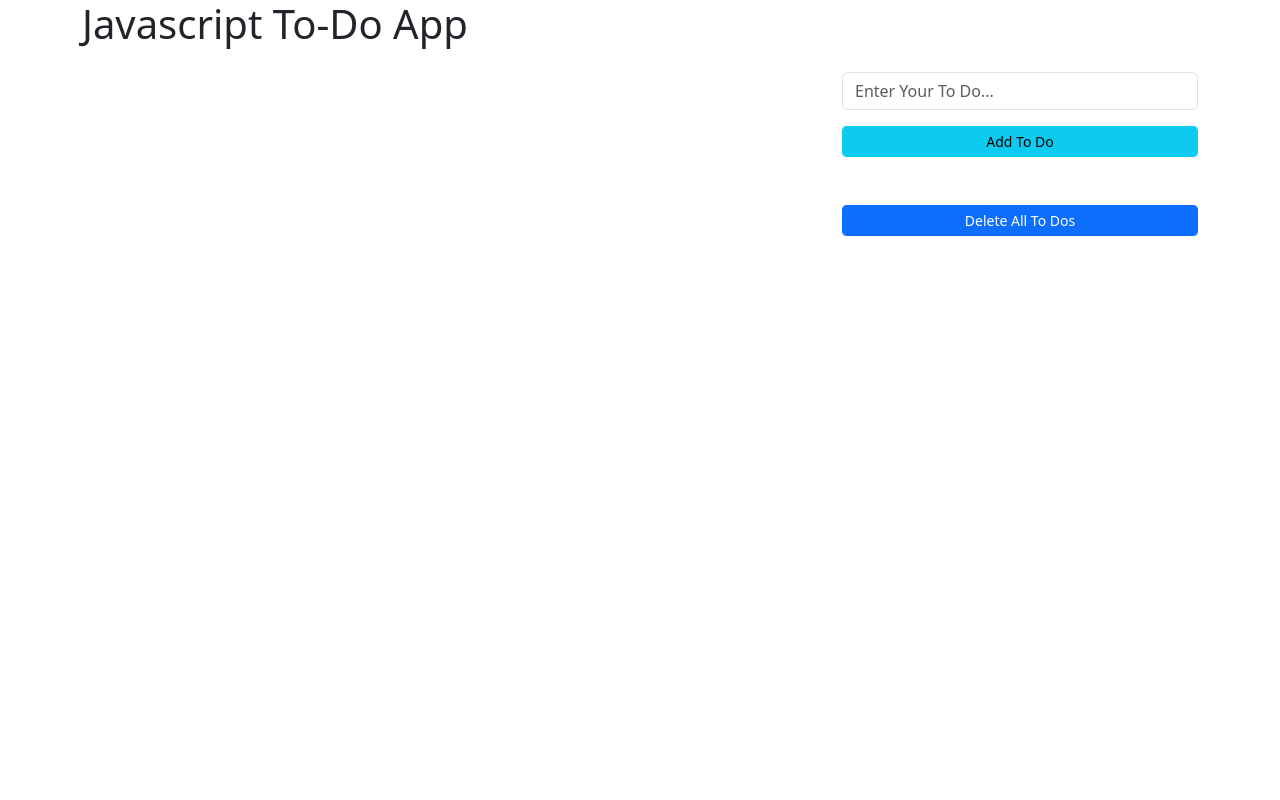
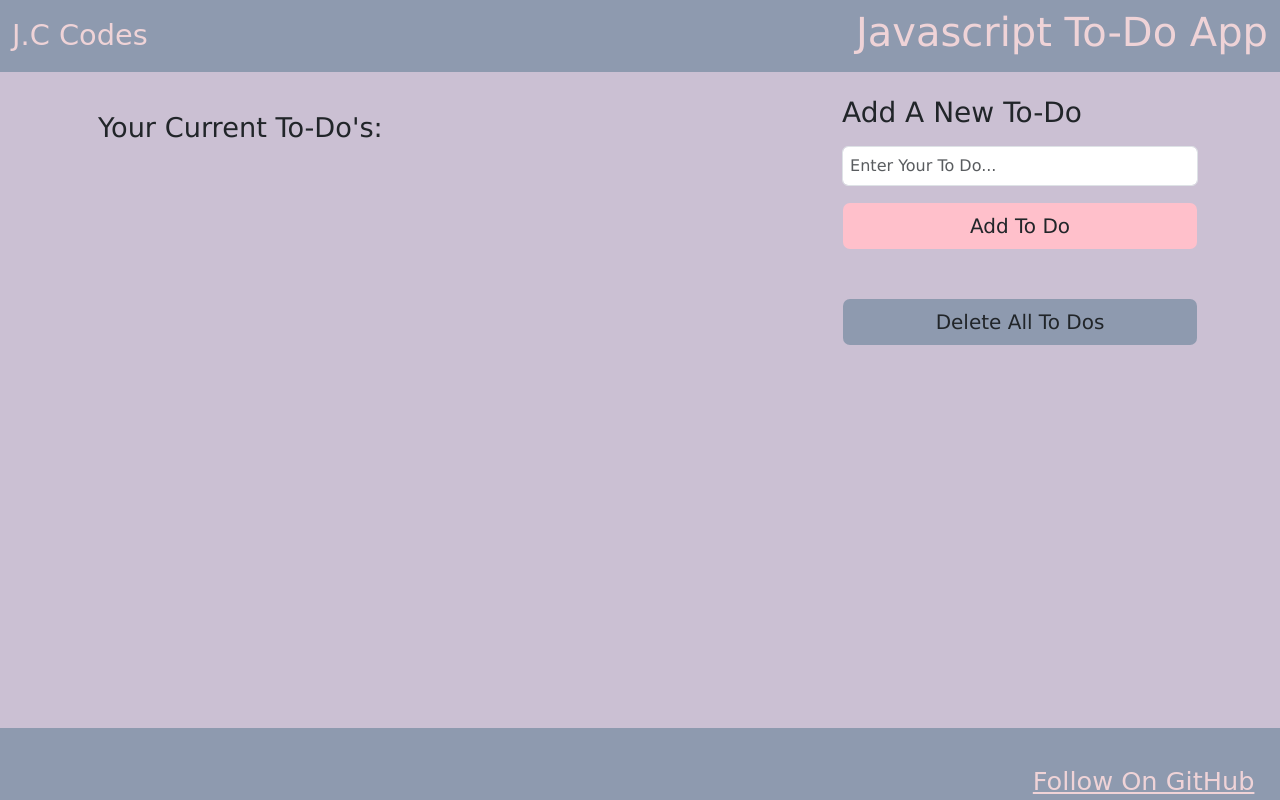
Before and after one commit to JoCal96/JS-to-do-app, a plain HTML site: page index.html in a window 1280 px wide. Drawn offline with nearby package versions, Linux system fonts and the light colour scheme; a web font is replaced by a local one.

Commit message:
Split JS into seperate file. CSS added.

```diff
--- /dev/null
+++ b/custom.css
@@ -0,0 +1,111 @@
+body {
+    background-color: #cbc0d3;
+    min-height: 100vh;
+    font-family: Verdana, Geneva, Tahoma, sans-serif;
+}
+
+/* Navbar/Head Colouring */
+.navbar {
+    background-color: #8e9aaf;
+}
+.navbar .navbar-brand {
+    font-size: 1.8em;
+    color: #efd3d7;
+    font-family: 'Comforter Brush', cursive;
+}
+
+.container1 .title {
+    text-align:right;
+    color: #efd3d7;
+}
+
+.container .subtitle {
+    padding: 1rem;
+    font-size: 1.7em;
+}
+
+/* To Do Styling */
+#todo-list {
+    font-size: 1.5em;
+}
+.todoli {
+    padding: 1.5%;
+    list-style-image: "fa-solid fa-heart" style="color: #54125a;"
+}
+
+
+/* Add-ToDo Form Styling*/
+h3 {
+    margin-bottom: 1rem;
+}
+.forminput {
+    padding: 2%;
+}
+
+/* Button Colouring */
+.btn-add {
+    background-color: pink;
+    outline: purple;
+}
+
+.btn-add:hover {
+    background-color: #efd3d7;
+}
+
+.btn-add:visited{
+    background-color: pink;
+    outline: purple;
+}
+
+.btn-add:active{
+    background-color: pink;
+    outline: purple;
+}
+
+.btn-deleteall {
+    background-color: #8e9aaf;
+}
+
+.btn-deleteall:hover {
+    background-color: rgb(84, 18, 90);
+    color: white;
+}
+
+.btn-deleteall:active {
+    background-color: rgb(84, 18, 90);
+    color: white;
+}
+
+.btn-deleteall:visited {
+    background-color: #8e9aaf;
+}
+
+.btn-delete {
+    background-color: #8e9aaf;
+    margin-left: 5%;
+}
+
+.btn-delete:hover {
+    background-color: rgb(84, 18, 90);
+    color:white;
+}
+
+
+/* Footer Editing */
+footer {
+    position: fixed;
+    bottom: 0;
+    width: 100%;
+    text-align: center;
+    height: 4.5rem;
+    background-color: #8e9aaf;
+}
+
+footer a {
+    position: absolute;
+    bottom: 0;
+    right: 2%;
+    color: #efd3d7;
+    font-size: 1.6em;
+    font-family: 'Comforter Brush', cursive;
+}
--- a/index.html
+++ b/index.html
@@ -4,108 +4,54 @@
         <meta charset="UTF-8">
         <meta name="viewport" content="width=device-width, initial-scale=1.0">
         <link rel="stylesheet" href="https://cdn.jsdelivr.net/npm/bootstrap@5.3.2/dist/css/bootstrap.min.css" integrity="sha384-T3c6CoIi6uLrA9TneNEoa7RxnatzjcDSCmG1MXxSR1GAsXEV/Dwwykc2MPK8M2HN" crossorigin="anonymous">
+        <link rel="preconnect" href="https://fonts.googleapis.com">
+        <link rel="preconnect" href="https://fonts.gstatic.com" crossorigin>
+        <link href="https://fonts.googleapis.com/css2?family=Comforter+Brush&display=swap" rel="stylesheet">
+        <link rel="stylesheet" href="custom.css">
         <script src="https://ajax.googleapis.com/ajax/libs/jquery/3.7.1/jquery.min.js"></script>
         <title>To Do App</title>
     </head>
     <body>
+        <header>
+            <nav class="navbar navbar-expand-lg">
+                <div class="container-fluid">
+                    <a class="navbar-brand" href="#">J.C Codes</a>
+                    <button class="navbar-toggler" type="button" data-bs-toggle="collapse" data-bs-target="#navbarSupportedContent" aria-controls="navbarSupportedContent" aria-expanded="false" aria-label="Toggle navigation">
+                      <span class="navbar-toggler-icon"></span>
+                    </button>
+                    <div class="container1">
+                        <h1 class="title">Javascript To-Do App</h1>
+                    </div>
+                </div>
+            </nav>
+        </header>
+
+        <main>
         <div class="container">
-            <h1>Javascript To-Do App</h1>
-
             <div class="row mt-4">
                 <div class="col-md-8">
+                    <h3 class="subtitle">Your Current To-Do's:</h3>
                     <ul id="todo-list">
                     </ul>
                 </div>
                 <div class="col-md-4">
+                    <h3>Add A New To-Do</h3>
                     <form>
-                        <input type="text" class="form-control" id="todoTitle" placeholder="Enter Your To Do...">
-                        <button onClick="newTodo()" class="addBtn btn btn-sm btn-info form-control mt-3">Add To Do</span>
+                        <input type="text" class="form-control forminput" id="todoTitle" placeholder="Enter Your To Do...">
+                        <button onClick="newTodo()" class="addBtn btn btn-add btn-lg form-control mt-3">Add To Do</span>
                     </form>
-                    <button onClick="deleteAllTodo()" class="addBtn btn btn-sm btn-primary form-control mt-5">Delete All To Dos</span>
+                    <button onClick="deleteAllTodo()" class="addBtn btn btn-deleteall btn-lg form-control mt-5">Delete All To Dos</span>
                 </div>
             </div>
         </div>
+        </main>
+
+        <footer>
+            <div class="footer-link">
+                <a href="https://github.com/JoCal96">Follow On GitHub</a>
+            </div>
+
+        </footer>
+        <script src="index.js"></script>
     </body>
-
-    <script>
-
-        var json_data = JSON.parse(localStorage.getItem('json_data'));
-
-        if (json_data) {
-            json_data.forEach(element => {
-                if (element) {
-                    newTodo(element.title, element.id);
-                }
-            });
-        }
-
-        registerEventListeners();
-
-        function registerEventListeners() {
-            $(".delete").on("click", function() {
-                var todoID = $(this).parent().attr('data-id');
-                deleteTodo(todoID);
-            });
-        }
-
-        function deleteTodo(todoID) {
-            $("li[data-id="+todoID+"]").fadeOut();
-            var json_temp = JSON.parse(localStorage.getItem('json_data'));
-            delete json_temp[todoID];
-            localStorage.setItem('json_data',
-            JSON.stringify(json_temp)
-            );
-        }
-
-        function newTodo(todoTitle, todoID) {
-            if (!todoTitle && !todoID) {
-                todoTitle = document.getElementById("todoTitle").value;
-                if (todoTitle){
-                    var todoID = storeTodoLocal(todoTitle);
-                }
-            }
-            if(todoTitle){
-                var todoHTML = '<li style="display:none" data-id="' + todoID + '">' + todoTitle + '<a href="#" class="btn btn-sm btn-outline-info m-1 delete">Delete</a></li>';
-            $("#todo-list").append(todoHTML);
-            $("li[data-id="+todoID+"]").fadeIn();
-
-            registerEventListeners();
-            console.log("new todo added");
-            console.log(listItem);
-            }
-        }
-
-        function storeTodoLocal(todoTitle) {
-            //retrieve and parse existing json from localstorage
-            var json_temp = JSON.parse(localStorage.getItem('json_data'));
-            if (!json_temp) {
-                json_temp = [];
-            }
-            var todoID = json_temp.length;
-
-            //add new todo object to JSON
-            json_temp.push({
-                "id": todoID,
-                "title": todoTitle,
-                "completed": false
-            });
-            //log updated JSON to console
-            console.log(json_temp);
-            //stringify updated JSON and store back in localStorage
-            localStorage.setItem('json_data',
-            JSON.stringify(json_temp)
-            );
-            //return ID of new todo
-            return todoID;
-        }
-
-        function deleteAllTodo() {
-            if (confirm("Are you sure you want to delete all your To Dos?")) {
-            localStorage.removeItem('json_data');
-            $("#todo-list").empty();
-            }
-        }
-
-    </script>
-
 </html>
--- /dev/null
+++ b/index.js
@@ -0,0 +1,79 @@
+var json_data = JSON.parse(localStorage.getItem('json_data'));
+
+if (json_data) {
+    json_data.forEach(element => {
+        if (element) {
+            newTodo(element.title, element.id);
+        }
+    });
+}
+
+registerEventListeners();
+
+function registerEventListeners() {
+    $(".delete").on("click", function() {
+        var todoID = $(this).parent().attr('data-id');
+            deleteTodo(todoID);
+    });
+}
+
+function deleteTodo(todoID) {
+    $("li[data-id="+todoID+"]").fadeOut();
+    var json_temp = JSON.parse(localStorage.getItem('json_data'));
+    delete json_temp[todoID];
+    localStorage.setItem('json_data',
+    JSON.stringify(json_temp)
+    );
+}
+
+function newTodo(todoTitle, todoID) {
+    if (!todoTitle && !todoID) {
+        todoTitle = document.getElementById("todoTitle").value;
+        if (todoTitle){
+            var todoID = storeTodoLocal(todoTitle);
+        }
+    }
+    if(todoTitle){
+        var todoHTML = '<li class="todoli" style="display:none" data-id="' + todoID + '">' + todoTitle + '<a href="#" class="btn btn-sm btn-delete delete">Delete</a></li>';
+    $("#todo-list").append(todoHTML);
+    $("li[data-id="+todoID+"]").fadeIn();
+
+    registerEventListeners();
+    console.log("new todo added");
+    console.log(listItem);
+    }
+}
+
+function storeTodoLocal(todoTitle) {
+    //retrieve and parse existing json from localstorage
+    var json_temp = JSON.parse(localStorage.getItem('json_data'));
+    if (!json_temp) {
+        json_temp = [];
+    }
+    var todoID = json_temp.length;
+
+    //add new todo object to JSON
+    json_temp.push({
+        "id": todoID,
+        "title": todoTitle,
+        "completed": false
+    });
+
+    //log updated JSON to console
+    console.log(json_temp);
+
+    //stringify updated JSON and store back in localStorage
+    localStorage.setItem('json_data',
+    JSON.stringify(json_temp)
+    );
+
+    //return ID of new todo
+    return todoID;
+ }
+
+function deleteAllTodo() {
+    if (confirm("Are you sure you want to delete all your To Dos?")) {
+    localStorage.removeItem('json_data');
+    $("#todo-list").empty();
+    }
+}
```
